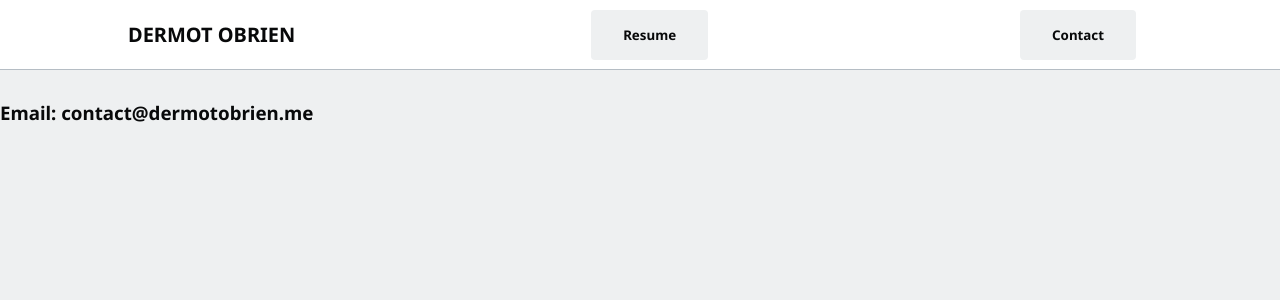
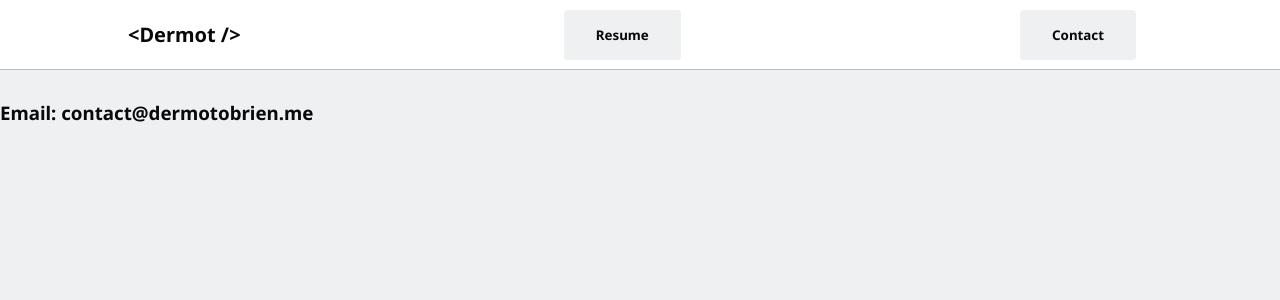
Before and after one commit to mangledbottles/website, a Next.js app: page /contact in a window 1280 px wide. Shown: the top 300 px of the page. Built offline with nearby package versions, Linux system fonts and the light colour scheme.

Commit message:
Add personality to name :smile:

```diff
--- a/components/Navbar.tsx
+++ b/components/Navbar.tsx
@@ -1,4 +1,5 @@
 import Link from 'next/link';
+import { mainBody } from "../editable/config";
 
 /** Top Navbar */
 export default function Navbar() {
@@ -7,16 +8,16 @@ export default function Navbar() {
             <ul>
                 <li>
                     <Link href="/">
-                        <h2 className="name">DERMOT OBRIEN</h2>
+                        <h2 className="name">{`<${mainBody.firstName} />`}</h2>
                     </Link>
                 </li>
 
-                <li className="push-right">
+                <li className="right">
                     <Link href="/resume">
                         <button>Resume</button>
                     </Link>
                 </li>
-                <li className="push-right">
+                <li className="right">
                     <Link href="/contact">
                         <button>Contact</button>
                     </Link>
```
